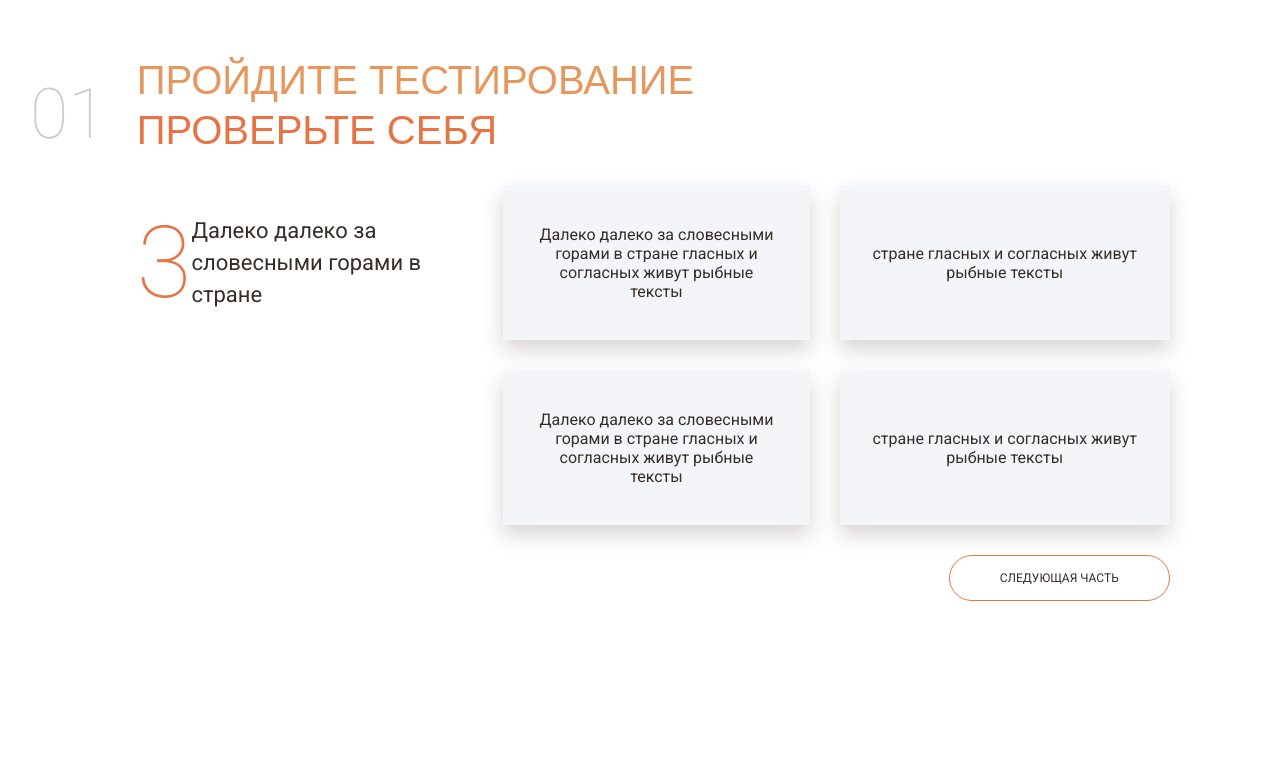
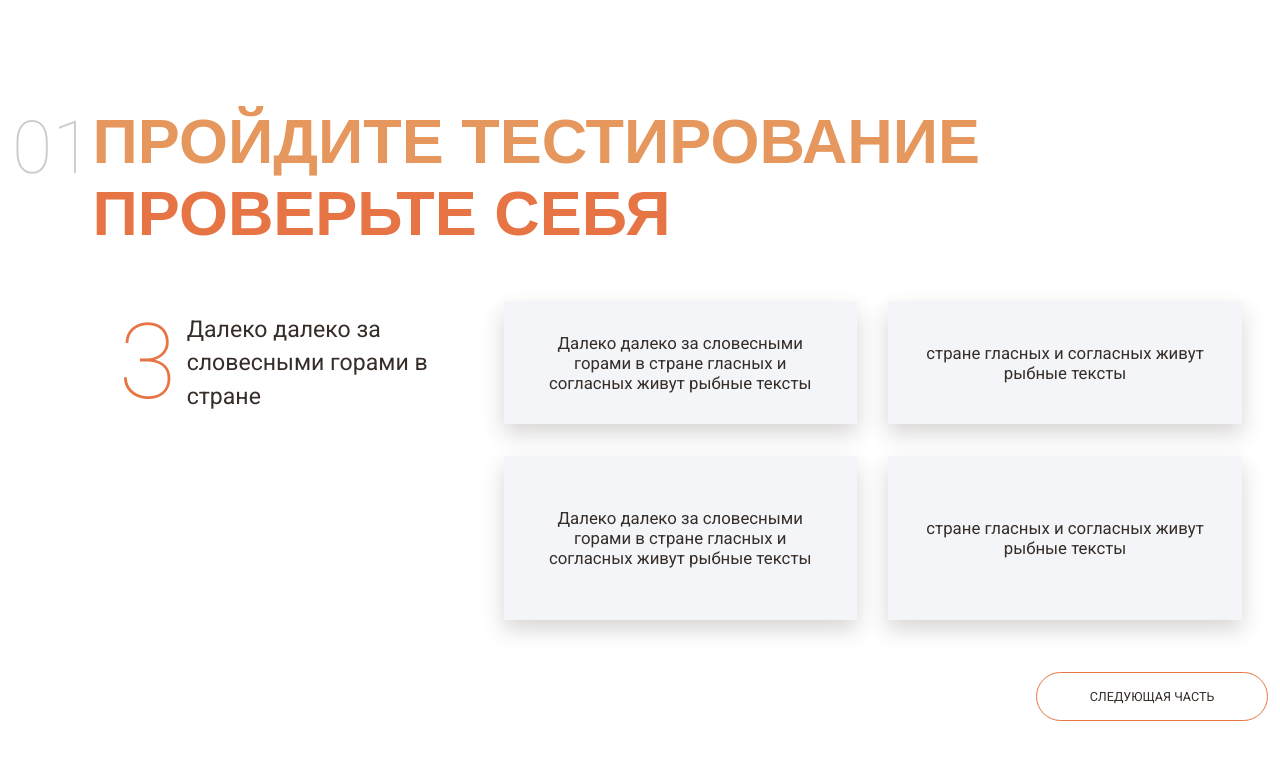
Before and after one commit to odnokoz/test, a website: page index.html in a window 1280 px wide. Drawn offline with nearby package versions, Linux system fonts and the light colour scheme.

Commit message:
first commit

```diff
--- a/SASS/_base.scss
+++ b/SASS/_base.scss
@@ -13,10 +13,10 @@ $font-primary: 'Roboto', sans-serif;
 $font-display: 'Arimo', sans-serif;
 
 //RESPONSIVE BREAK POINTS
-$bp-large: 62.5em; //1000px  / 16px = 62.5em
-$bp-medium: 50em; // 800px
-$bp-small: 40.6em;//650px
-$bp-micro: 28em;//450px
+$bp-large: 65.6em; //1050px  / 16px = 62.5em
+$bp-medium: 53em; // 850px
+$bp-small: 37.5em;//600px
+$bp-micro: 31.3em;//500px
 
 *,
 *::before,
@@ -28,10 +28,14 @@ $bp-micro: 28em;//450px
 
 html {
 	box-sizing: border-box;
-	font-size: 62.5%; // 1rem = 10px
+	font-size: 65.6%; // 1rem = 10px
 
 	@media only screen and (max-width: $bp-large) {
 		font-size: 50%;
+	}
+
+	@media only screen and (max-width: $bp-micro) {
+		font-size: 40%;
 	}
 }
 
@@ -42,20 +46,11 @@ body {
 }
 
 
-.slide {
+.container {
+	//width: 80vw;
+	margin: 10rem 0;
 	display: grid;
-	grid-template-rows: repeat(3, minmax(min-content, 15.5rem));
-	grid-template-columns: [full-start] 1fr min-content repeat(10, [col-start] minmax(min-content, 28.5rem) [col-end])
-	 1fr [full-end];
-	grid-gap: 3rem;
-
-
-	@media only screen and (max-width: $bp-medium) {
-		grid-gap: 1.8rem;
-		grid-template-columns: 1fr repeat(auto-fit, minmax(23rem, 1fr));
-	}
-
-	@media only screen and (max-width: $bp-micro) {
-			grid-template-columns: repeat(auto-fit, minmax(25rem, 1fr));
-		}
+	grid-template-columns: [full-start] 1fr [number-start] min-content [number-end center-start]
+	repeat(8, [col-start] minmax(min-content, 14rem) [col-end] ) [center-end] 1fr [full-end];
+	grid-template-rows: repeat(3, min-content);
 }
--- a/SASS/_components.scss
+++ b/SASS/_components.scss
@@ -1,84 +1,70 @@
-.slide {
 
-	&__number {
+
+.slide-number {
+	grid-column: number-start / number-end;
+	grid-row: 1 / 2;
+
 	font-weight: 100;
 	font-size: 7rem;
 	color: $color-grey;
-		grid-row: 1 / 2;
-		grid-column: 2 / 3;
-		align-self: end;
-		justify-self: end;
 }
 
-	&__heading {
+.heading-1 {
+	grid-column: center-start / center-end;
+
 	font-family: $font-display;
 	text-transform: uppercase;
 	font-size: 4rem;
 	font-weight: 400;
-		line-height: 5rem;
 	color: $color-red;
-		grid-row: 1 / 2;
-		grid-column: 3 / -1;
-		align-self: end;
 
 	span {
 		color: $color-orange;
 	}
 
+	@media only screen and (max-width: $bp-medium) {
+		font-size: 2.5rem;
 	}
 }
 
-.question {
 
+.question-box {
+	grid-column: center-start / center-end;
+
+	margin: 5rem 2.5rem;
+
+	display: grid;
+	grid-template-columns: repeat(auto-fit, minmax(28rem, 1fr));
+	grid-gap: 3rem;
+
+	&__item {
+
+		&--question {
 			display: flex;
 			align-items:  center;
-	grid-row: 2 / 3;
-	grid-column: 3 / 6;
 
-	&__number {
-		//display: block;
+			.heading-2 {
+				font-size: 2.2rem;
+				font-weight: 400;
+				line-height: 3.2rem;
+				margin-left: 1rem;
+			}
+
+			p {
 				font-size: 10rem;
 				font-weight: 100;
 				color: $color-red;
 			}
-
-	&__heading {
-		font-size: 2.2rem;
-		font-weight: 400;
-		line-height: 3.2rem;
-		grid-row: 2 / 3;
-		grid-column: 3 / 6;
 		}
 
-	&__text {
-		grid-row: 3 / 4;
-		grid-column: 3 / 6;
-		font-size: 1.4rem;
-		line-height: 1.6rem;
-		padding: 3rem;
-		position: relative;
-		background: url(../img/left-quote.png) 0 0 no-repeat,
-		url(../img/right-quote.png) 100% 100% no-repeat;
-
-		@media only screen and (max-width: $bp-small) {
-			grid-row: 4 / 5;
-			grid-column: 2 / 6;
-		}
-	}
-
-	@media only screen and (max-width: $bp-small) {
-		grid-row: 2 / 3;
-		grid-column: 6 / 11;
-	}
-}
-
-.btn__answer {
-
+		&--answer {
 			box-shadow: 0 1rem 2rem rgba($color-black, 0.2);
 
 			&,
 			&:visited,
-	&:hover {
+			&:hover,
+			&:active,
+			&:focus {
 				background-color: $color-grey-light;
 				padding: 3rem;
 				font-family: $font-primary;
@@ -87,57 +73,47 @@
 				border: none;
 				cursor: pointer;
 				transition: all .2s;
-	}
-
-	&--1{
-		grid-row: 2 / 3;
-		grid-column: 6 / 9;
-
-		@media only screen and (max-width: $bp-small) {
-			grid-row: 3 / 4;
-			grid-column: 6 / 9;
+				outline: none;
+				outline-offset: none;
 			}
 		}
 
-	&--2 {
-		grid-row: 3 / 4;
-		grid-column: 6 / 9;
+		&--hint {
+			grid-row: 2 / 3;
+			grid-column: 1 / 2;
 
-		@media only screen and (max-width: $bp-small) {
-			grid-row: 4 / 5;
-			grid-column: 6 / 9;
-		}
-	}
+			font-size: 1.4rem;
+			line-height: 1.6rem;
+			padding: 3rem;
+			position: relative;
+			background: url(../img/left-quote.png) 0 0 no-repeat,
+			url(../img/right-quote.png) 100% 100% no-repeat;
 
-	&--3 {
-		grid-row: 2 / 3;
-		grid-column: 9 / 12;
-
-		@media only screen and (max-width: $bp-small) {
-			grid-row: 3 / 4;
-			grid-column: 9 / 12;
-		}
-	}
-
-	&--4 {
-		grid-row: 3 / 4;
-		grid-column: 9 / 12;
-
-		@media only screen and (max-width: $bp-small) {
-			grid-row: 4 / 5;
-			grid-column: 9 / 12;
-
+			@media only screen and (max-width: $bp-medium) {
+				grid-row: 1 / 2;
+				grid-column: 2 / 3;
 			}
 		}
 	}
 
+	@media only screen and (max-width: $bp-medium) {
+		grid-template-columns: repeat(auto-fit, minmax(32rem, 1fr));
+		margin: 2rem 2rem;
+	}
+
+	@media only screen and (max-width: $bp-micro) {
+		grid-template-columns: repeat(auto-fit, minmax(20rem, 1fr));
+	}
+}
+
+
 .btn {
+	grid-column: center-start / center-end;
+	justify-content: end;
 
 	&,
 	&:link,
 	&:visited {
-		grid-column: 9 / 12;
-		grid-row: 4 / 5;
 		align-self: start;
 		justify-self: end;
 
@@ -160,8 +136,8 @@
 		color: white;
 	}
 
-	@media only screen and (max-width: $bp-small) {
-			grid-row: 5 / 6;
-			grid-column: 9 / 12;
+	@media only screen and (max-width: $bp-micro) {
+		grid-row: 9 / 10;
+		grid-column: 1 / -1;
 	}
 }
--- a/index.html
+++ b/index.html
@@ -8,54 +8,53 @@
         <link href="https://fonts.googleapis.com/css?family=Arimo|Roboto:100,400" rel="stylesheet">
         <link rel="stylesheet" href="css/style.css">
 
-
         <title>Test Doctor na rabote</title>
-
-
     </head>
     <body>
 
-        <section class="slide">
-            <p class="slide__number">01</p>
-            <h1 class="slide__heading">
-            <span>Пройдите тестирование</span></br>проверьте себя
-            </h1>
-
-            <div class="question">
-                <p class="question__number">3</p>
-                <h2 class="question__heading">
-                Далеко далеко за словесными горами в стране
-                </h2>
+        <section class="container">
+            <div class="slide-number">
+                <p>01</p>
             </div>
 
-
-            <div class="question__text" >
-            <p >
-                Далеко далеко за словесными горами в стране гласных и согласных живут рыбные тексты. На берегу букв, взобравшись которой дороге там это ты наш коварных, взглад по всей несколько одна пор города
-            </p>
+            <div class="heading-1">
+                <h1>
+                <span>Пройдите тестирование</span></br>проверьте себя
+                </h1>
             </div>
 
-            <button class="btn__answer btn__answer--1 btn__answer--correct">
-               Далеко далеко за словесными горами в стране гласных и согласных живут рыбные тексты
-            </button>
+            <div class="question-box">
+                <div class="question-box__item question-box__item--question">
+                    <p>3</p>
+                    <h2 class="heading-2">
+                    Далеко далеко за словесными горами в стране
+                    </h2>
+                </div>
 
-            <button class="btn__answer  btn__answer--2 btn__answer--uncorrect">
-                Далеко далеко за словесными горами в стране гласных и согласных живут рыбные тексты
-            </button>
+                <button class="question-box__item question-box__item--answer js-answer-correct">
+                    Далеко далеко за словесными горами в стране гласных и согласных живут рыбные тексты
+                </button>
 
-            <button class="btn__answer  btn__answer--3 btn__answer--uncorrect">
-                стране гласных и согласных живут рыбные тексты
-            </button>
+                <button class="question-box__item question-box__item--answer js-answer-uncorrect">
+                    стране гласных и согласных живут рыбные тексты
+                </button>
 
-            <button class="btn__answer  btn__answer--4 btn__answer--uncorrect">
-                стране гласных и согласных живут рыбные тексты
-            </button>
+                <button class="question-box__item question-box__item--answer js-answer-uncorrect">
+                    Далеко далеко за словесными горами в стране гласных и согласных живут рыбные тексты
+                </button>
 
-            <button class="btn">
-                Следующая часть
-            </button>
-        </section>
+                <button class="question-box__item question-box__item--answer js-answer-uncorrect">
+                    стране гласных и согласных живут рыбные тексты
+                </button>
 
-       <script src="script.js"></script>
+                <div class="question-box__item question-box__item--hint">
+                    <p>
+                    Далеко далеко за словесными горами в стране гласных и согласных живут рыбные тексты. На берегу букв, взобравшись которой дороге там это ты наш коварных, взглад по всей несколько одна пор города
+                    </p>
+                </div>
+            </div>
+
+            <button class="btn">Следующая часть</button>
+        <script src="script.js"></script>
     </body>
 </html>
--- a/script.js
+++ b/script.js
@@ -1,18 +1,18 @@
-document.querySelector('.question__text').style.display = 'none';
+document.querySelector('.question-box__item--hint').style.opacity = '0';
 
-const corrAns = document.querySelector('.btn__answer--correct');
+const corrAns = document.querySelector('.js-answer-correct');
 corrAns.addEventListener('click', function() {
 	corrAns.style.backgroundColor = '#e5975d';
 	corrAns.style.color = 'white';
 });
 
-const uncorrAns = document.querySelectorAll('.btn__answer--uncorrect');
+const uncorrAns = document.querySelectorAll('.js-answer-uncorrect');
 
 const uncorrAnsArr = Array.from(uncorrAns);
 
 for (var i = 0; i < uncorrAnsArr.length; i++) {
 	uncorrAnsArr[i].addEventListener('click', function() {
-		document.querySelector('.question__text').style.display = 'block';
+		document.querySelector('.question-box__item--hint').style.opacity = '100';
 		corrAns.style.backgroundColor = '#f3f5f8';
 		corrAns.style.color = '#362d29';
 	});
```
Also changed, not shown: css/style.comp.css, css/style.css, css/style.prefix.css. Lines whose indentation alone changed are shown as unchanged.
